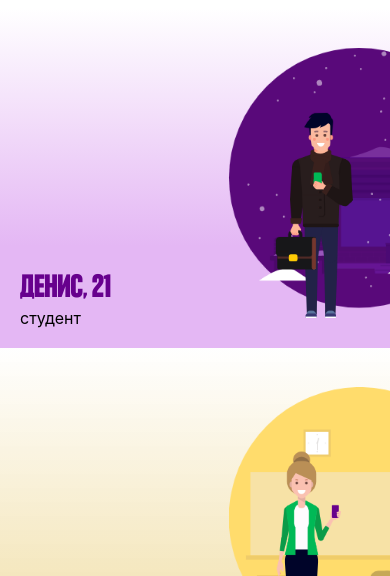
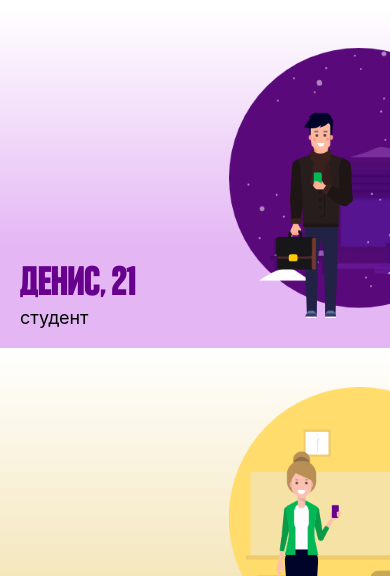
Before and after one commit to neSpecc/graphon, a plain HTML site: page main.html in a window 390 px wide. Shown: the part 268-844 px from the top of the page. Drawn offline with Linux system fonts and the light colour scheme; a web font is replaced by a local one.

Commit message:
update mobile view

```diff
--- a/assets/css/sp-megafon.css
+++ b/assets/css/sp-megafon.css
@@ -191,11 +191,11 @@
 	}
 
 	.sp-megafon	.char .info {
-		font-size: 16px;
+		font-size: 18px;
 	}
 
 	.sp-megafon	.char .name {
-		font-size: 22px;
+		font-size: 28px;
 		margin-bottom: 5px;
 	}
 
--- a/main.html
+++ b/main.html
@@ -1,5 +1,5 @@
 <meta charset="utf-8">
-<link rel="stylesheet" href="assets/css/sp-megafon.css?v=2">
+<link rel="stylesheet" href="assets/css/sp-megafon.css?v=3">
 <meta name="viewport" content="width=device-width, initial-scale=1.0, maximum-scale=1.0, user-scalable=no" />
 <style>
     body {
```
